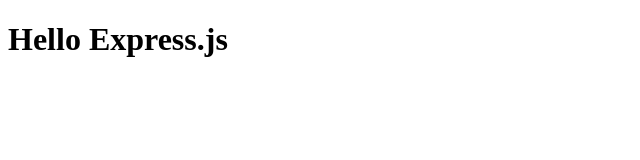
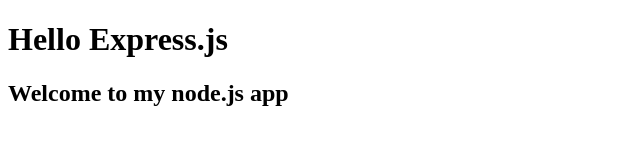
Before and after one commit to Purzius/web-server, a website: page public/index.html in a window 1280 px wide. Shown: the whole page, without its empty margins (0-640 px from the left). Drawn offline with Linux system fonts and the light colour scheme.

Commit message:
Updated index.html

```diff
--- a/public/index.html
+++ b/public/index.html
@@ -6,5 +6,6 @@
 </head>
 <body>
 	<h1>Hello Express.js</h1>
+	<h2>Welcome to my node.js app</h2>
 </body>
 </html>
```
